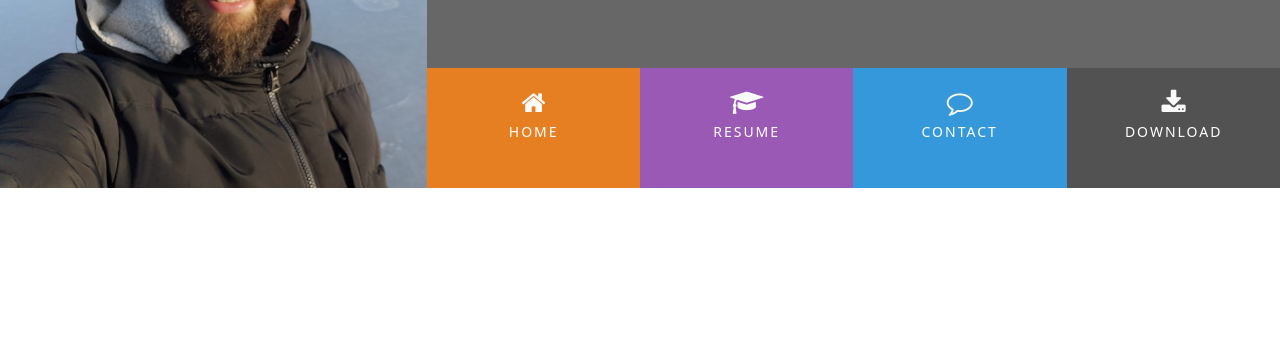
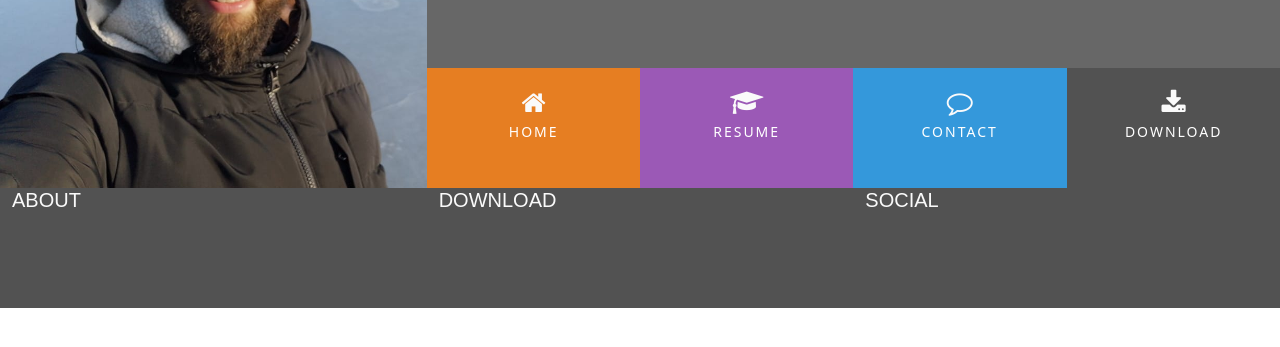
Before and after one commit to RafaMendes1101/my-cv, a plain HTML site: page index.html in a window 1280 px wide. Shown: the part 181-528 px from the top of the page. Drawn offline with nearby package versions, Linux system fonts and the light colour scheme.

Commit message:
feat: added footer

```diff
--- a/assets/css/style.css
+++ b/assets/css/style.css
@@ -20,6 +20,20 @@
 
 .ui-menu-color-download {
     background-color: #525252;
+}
+/* -------------------------------------------- Special paddings/margins/text */
+
+h1,h2,h3,h4 {
+    margin: 0;
+}
+.uppercase {
+    text-transform: uppercase;
+}
+
+.general-sub {
+    font-family: "Exo", sans-serif;
+    font-weight: 300;
+    color: #fafafa;
 }
 /* -------------------------------------------- Heading */
 header {
@@ -110,3 +124,11 @@ header {
     background-color: rgba(0,0,0,0.2);
     height: 120px;
 }
+
+/* -------------------------------------------- Footer */
+
+footer {
+    background-color: #525252;
+    color: #fafafa;
+    min-height: 120px;
+}
--- a/index.html
+++ b/index.html
@@ -50,7 +50,18 @@
 <section>
 
 </section>
-<footer>
+<footer class="container-fluid">
+    <div class="row">
+        <div class="col-sm-4">
+            <h5 class="uppercase general-sub">About</h5>
+        </div>
+        <div class="col-sm-4">
+            <h5 class="uppercase general-sub">Download</h5>
+        </div>
+        <div class="col-sm-4">
+            <h5 class="uppercase general-sub">Social</h5>
+        </div>
+    </div>
 
 </footer>
 </body>
```
